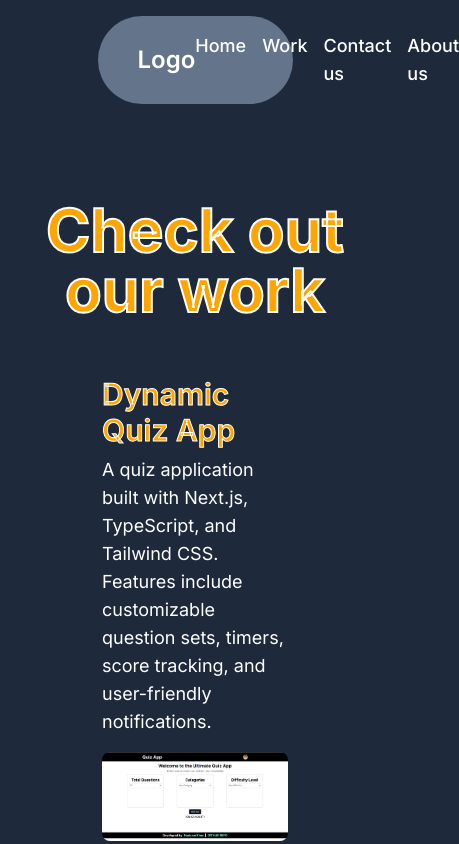
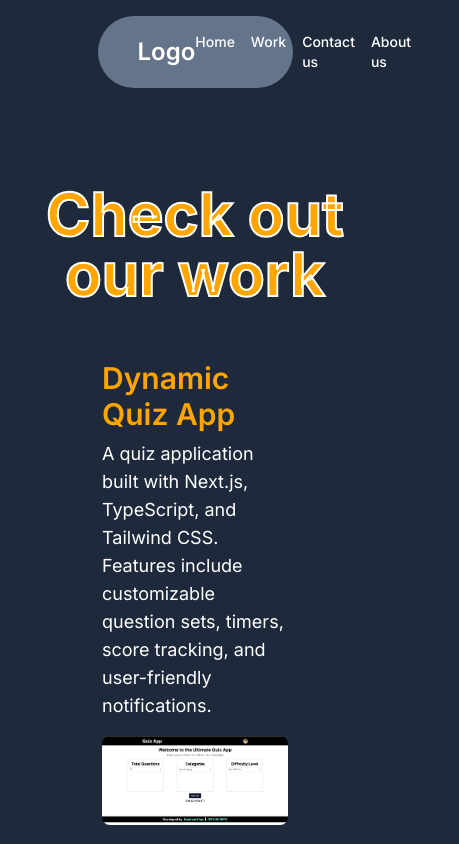
Before and after one commit to nadeemsangrasi/milestone-2-project-1, a Next.js app: page /work in a window 390 px wide. Shown: the top 844 px of the page, 459 px wide, since content can reach past the window. Built offline with nearby package versions, Linux system fonts and the light colour scheme.

Commit message:
add responsiveness in home page,work page and navbar

```diff
--- a/src/app/globals.css
+++ b/src/app/globals.css
@@ -3,11 +3,11 @@
 @tailwind utilities;
 
 .li {
-  @apply font-medium text-lg hover:underline;
+  @apply font-medium text-sm md:text-lg hover:underline;
 }
 .heading {
   -webkit-text-stroke: 2px white;
 }
-.subHeading {
+.subHead {
   -webkit-text-stroke: 1px white;
 }
```
